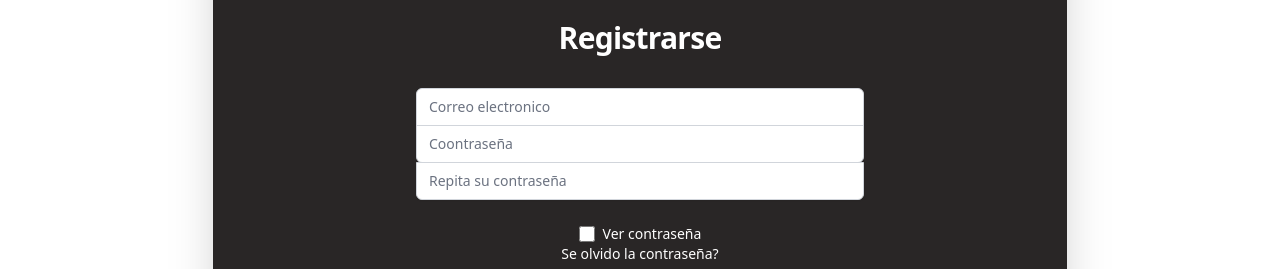
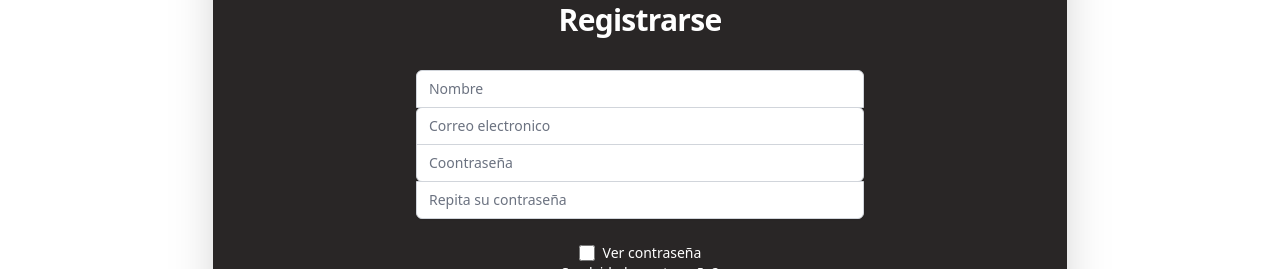
Before and after one commit to tomiw123/Henry-PF, a React (Vite) app in the folder client/: page /register in a window 1280 px wide. Shown: the part 382-651 px from the top of the page. Built offline with nearby package versions, Linux system fonts and the light colour scheme; no server answers.

Commit message:
setDoc DB, firebase

```diff
--- a/client/src/component/Navbar/Form.jsx
+++ b/client/src/component/Navbar/Form.jsx
@@ -3,12 +3,12 @@ import { useAuth } from "../../context/auth";
 import { FcGoogle } from "react-icons/fc";
 import { Link } from "react-router-dom";
 
-import {AiFillFire} from "react-icons/ai"
-
+import { AiFillFire } from "react-icons/ai";
 
 function Form({ nameForm }) {
   const [viewPassword, setViewPassword] = useState("password");
   const [email, setEmail] = useState("");
+  const [name, setNamee] = useState("");
   const [password, setPassword] = useState("");
   const [secondPassword, setSecondPassword] = useState("");
   const auth = useAuth();
@@ -24,7 +24,7 @@ function Form({ nameForm }) {
     } else if (nameForm === "Registrarse") {
       try {
         if (password === secondPassword) {
-          auth.register(email, password);
+          auth.register(name, email, password);
         }
       } catch (error) {
         console.error(error);
@@ -41,7 +41,10 @@ function Form({ nameForm }) {
   };
 
   return (
-    <div className="flex  w-4/6 rounded-xl shadow-2xl items-center justify-center py-12 px-4 sm:px-6 lg:px-8" style={{background:"#292626"}}>
+    <div
+      className="flex  w-4/6 rounded-xl shadow-2xl items-center justify-center py-12 px-4 sm:px-6 lg:px-8"
+      style={{ background: "#292626" }}
+    >
       <div className="w-full max-w-md space-y-8">
         {error && (
           <div className="text-sm text-center">
@@ -59,7 +62,7 @@ function Form({ nameForm }) {
         )}
 
         <div>
-        <AiFillFire className="mx-auto h-12 w-auto animate-pulse text-red-600"/>
+          <AiFillFire className="mx-auto h-12 w-auto animate-pulse text-red-600" />
           <h2 className="mt-6 text-center text-3xl font-bold tracking-tight text-white">
             {nameForm}
           </h2>
@@ -72,6 +75,26 @@ function Form({ nameForm }) {
         >
           <input type="hidden" name="remember" defaultValue="true" />
           <div className="-space-y-px rounded-md shadow-sm">
+            {nameForm === "Registrarse" ? (
+              <div>
+                <label htmlFor="Nombre" className="sr-only">
+                  Nombre
+                </label>
+                <input
+                  onChange={(e) => setNamee(e.target.value)}
+                  id="user"
+                  name="Nombre"
+                  type="text"
+                  autoComplete=""
+                  required
+                  className="relative block w-full appearance-none rounded-none rounded-t-md border border-gray-300 px-3 py-2 text-gray-900 placeholder-gray-500 focus:z-10 focus:border-indigo-500 focus:outline-none focus:ring-indigo-500 sm:text-sm"
+                  placeholder="Nombre"
+                />
+              </div>
+            ) : (
+              <></>
+            )}
+
             <div>
               <label htmlFor="email-address" className="sr-only">
                 Correo electronico
@@ -146,15 +169,20 @@ function Form({ nameForm }) {
             </div>
 
             <div className="text-sm">
-
-                <Link className="font-medium text-white hover:text-red-600" to="/reset">Se olvido la contraseña?</Link>
+              <Link
+                className="font-medium text-white hover:text-red-600"
+                to="/reset"
+              >
+                Se olvido la contraseña?
+              </Link>
             </div>
           </div>
 
           <div>
             <button
               type="submit"
-              className={`group ${password !== secondPassword ? "bg-gray-600" : "bg-red-600"
+              className={`group ${
+                password !== secondPassword ? "bg-gray-600" : "bg-red-600"
               } mb-3 relative flex w-full justify-center rounded-md border border-transparent  py-2 px-4 text-sm font-medium text-white hover:bg-red-400 focus:outline-none focus:ring-2 focus:ring-indigo-500 focus:ring-offset-2`}
             >
               {nameForm}
--- a/client/src/component/Navbar/Nav.jsx
+++ b/client/src/component/Navbar/Nav.jsx
@@ -3,8 +3,7 @@ import { Link } from "react-router-dom"
 import { useAuth } from "../../context/auth"
 import {RiRadioButtonLine} from "react-icons/ri"
 // import img from "../../../public/LOGO.jpeg"
-import {AiFillFire} from "react-icons/ai"
-import Carrito from "../Carrito/Carrito";
+
 
 function Nav() {
     const auth = useAuth();
@@ -33,8 +32,6 @@ function Nav() {
               <label>{auth.userName}</label>
               <RiRadioButtonLine className="ml-2 animate-pulse text-green-500"/>
               </Link>
-              <Carrito/>
-              <h1 color="black">Hola</h1>
             </div>
           )}
         </div>
--- a/client/src/context/auth.jsx
+++ b/client/src/context/auth.jsx
@@ -1,105 +1,128 @@
 import { createContext, useContext, useState, useEffect } from "react";
-import { createUserWithEmailAndPassword, signInWithEmailAndPassword, GoogleAuthProvider, signInWithPopup, signOut, onAuthStateChanged, sendPasswordResetEmail } from "firebase/auth"
-import { auth } from "../firebase/firebase.config";
+import {
+  createUserWithEmailAndPassword,
+  signInWithEmailAndPassword,
+  GoogleAuthProvider,
+  signInWithPopup,
+  signOut,
+  onAuthStateChanged,
+  sendPasswordResetEmail,
+} from "firebase/auth";
+import { setDoc, doc } from "firebase/firestore";
+import { auth, db } from "../firebase/firebase.config";
 import { useNavigate } from "react-router-dom";
 
-
-
-export const authContext = createContext()
+export const authContext = createContext();
 
 /**
  * If the context is not passed, throw an error, otherwise return the context.
-
  */
-export const useAuth = () =>{
-    const context = useContext(authContext)
-    if (!context){
-        throw new Error ("no me pasaste el context, gato")
+export const useAuth = () => {
+  const context = useContext(authContext);
+  if (!context) {
+    throw new Error("no me pasaste el context, gato");
   } else {
     return context;
   }
 };
 
-export function AuthProvider ({children}){
+export function AuthProvider({ children }) {
+  const [error, setError] = useState("");
 
-    const [error, setError] = useState("")
+  const [user, setUser] = useState("");
 
-    const [user, setUser] = useState("")
+  const navigate = useNavigate();
 
-     const navigate = useNavigate()
+  const [userName, serUserName] = useState("");
 
-    const [userName, serUserName] = useState("")
+  useEffect(() => {
+    const userSession = onAuthStateChanged(auth, (currentUser) => {
+      if (!currentUser) {
+        setUser("");
+      } else {
+        setUser(currentUser.email);
+        serUserName(currentUser.displayName);
+      }
+    });
+    return () => userSession();
+  }, []);
 
+  const register = async (username, email, password) => {
+    try {
+      const response = await createUserWithEmailAndPassword(
+        auth,
+        email,
+        password
+      );
+      const user = response.user.email;
+      console.log(user);
+      const docRef = doc(db, `users/${response.user.uid}`);
+      setDoc(docRef, {
+        username: username,
+        email: email,
+      });
+      setError("");
+      navigate("/");
+    } catch (error) {
+      setError(error.message);
+    }
+  };
 
-    useEffect (()=>{
-        const userSession = onAuthStateChanged(auth, (currentUser)=>{
-            if(!currentUser) {
-                setUser("")
-            }else{
-                setUser(currentUser.email)
-                serUserName(currentUser.displayName)
+  const login = async (email, password) => {
+    try {
+      const response = await signInWithEmailAndPassword(auth, email, password);
+      const user = response.user.email;
+      console.log(user);
+      setError("");
+      navigate("/");
+    } catch (error) {
+      setError(error.message);
     }
-            })
-        return ()=> userSession()
-    },[])
-
-
-    const register = async (email, password) => {
-        try {
-            const response = await createUserWithEmailAndPassword(auth, email, password)
-            const user = response.user.email
-            console.log(user)
-            setError("")
-            navigate("/")
-        } catch (error) {
-         setError(error.message)
-
-        }
-    }
-
-
-    const login = async (email, password) =>{
-        try {
-            const response = await signInWithEmailAndPassword(auth, email, password)
-            const user = response.user.email
-            console.log(user)
-            setError("")
-            navigate("/")
-        } catch (error) {
-            setError(error.message)
-        }
-    }
+  };
 
   /**
    * The function googleAuth is an asynchronous function that creates a new GoogleAuthProvider object,
    * then uses the signInWithPopup method to sign in with the GoogleAuthProvider object, then logs the
    * user's email to the console, then navigates to the home page.
    */
-    const googleAuth = async () =>{
-        const google =new GoogleAuthProvider()
-        const response = await signInWithPopup(auth , google)
-        console.log(response.user.email)
-        navigate("/")
+  const googleAuth = async () => {
+    const google = new GoogleAuthProvider();
+    const response = await signInWithPopup(auth, google);
+    console.log(response.user.email);
+    navigate("/");
+  };
+
+  const logout = async () => {
+    const response = await signOut(auth);
+    console.log(response);
+    setUser("");
+    navigate("/");
+  };
+
+  const resetPassword = async (email) => {
+    try {
+      const response = await sendPasswordResetEmail(auth, email);
+      const user = response.user;
+      console.log(user);
+    } catch (error) {
+      setError(error.message);
     }
+  };
 
-    const logout = async ()=>{
-        const response = await signOut(auth)
-        console.log(response)
-        setUser("")
-        navigate("/")
+  return (
+    <authContext.Provider
+      value={{
+        register,
+        login,
+        userName,
+        error,
+        user,
+        googleAuth,
+        logout,
+        resetPassword,
+      }}
+    >
+      {children}
+    </authContext.Provider>
+  );
 }
-
-    const resetPassword = async (email) =>{
-        try {
-            const response = await sendPasswordResetEmail (auth, email)
-            const user = response.user
-            console.log(user)
-        } catch (error) {
-           setError(error.message)
-        }
-    }
-
-    return(
-    <authContext.Provider value={{register, login, userName, error, user,  googleAuth, logout, resetPassword}}>{children}</authContext.Provider>
-    )
-}
--- a/client/src/firebase/firebase.config.js
+++ b/client/src/firebase/firebase.config.js
@@ -1,5 +1,6 @@
 import { initializeApp } from "firebase/app";
 import { getAnalytics } from "firebase/analytics";
+import { getFirestore } from "firebase/firestore";
 import {getAuth} from "firebase/auth";
 const {
   VITE_API_KEY,
@@ -26,5 +27,6 @@ const firebaseConfig = {
 
 
 const app = initializeApp(firebaseConfig);
+export const db = getFirestore(app)
 const analytics = getAnalytics(app);
 export const auth = getAuth(app)
--- a/client/src/page/NavbarPege/Login.jsx
+++ b/client/src/page/NavbarPege/Login.jsx
@@ -2,7 +2,6 @@ import React from "react";
 import Form from "../../component/Navbar/Form";
 import {useAuth} from "../../context/auth"
 import Logout from "../../component/Navbar/Logout"
-import Nav from "../../component/Navbar/Nav";
 
 
 function Login() {
```
Also changed, not shown: client/src/page/NavbarPege/Register.jsx (+4 -10 lines). Lines whose indentation alone changed are shown as unchanged.
